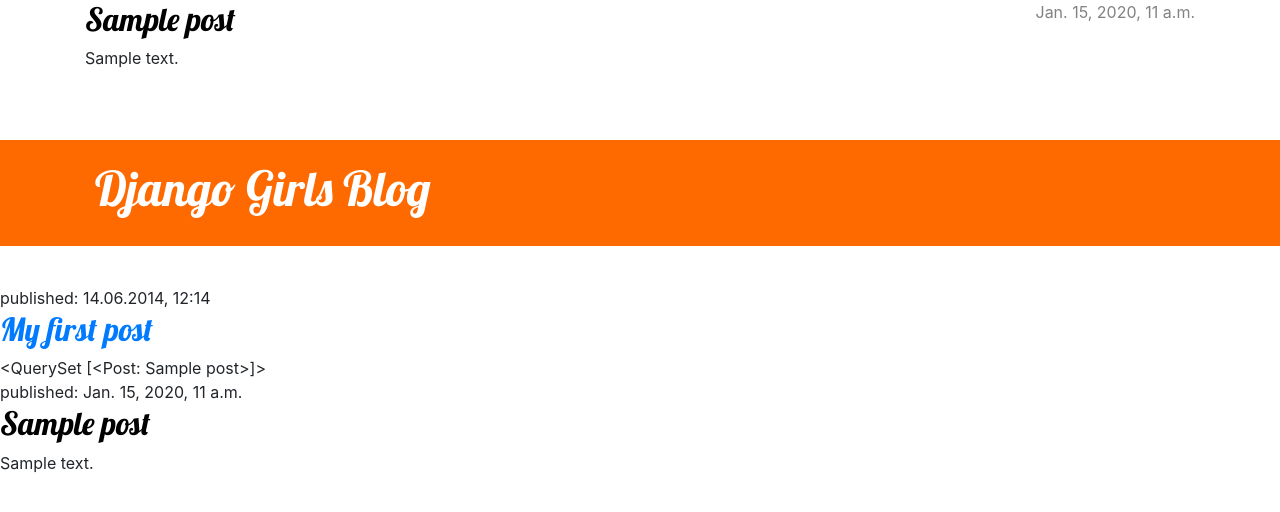
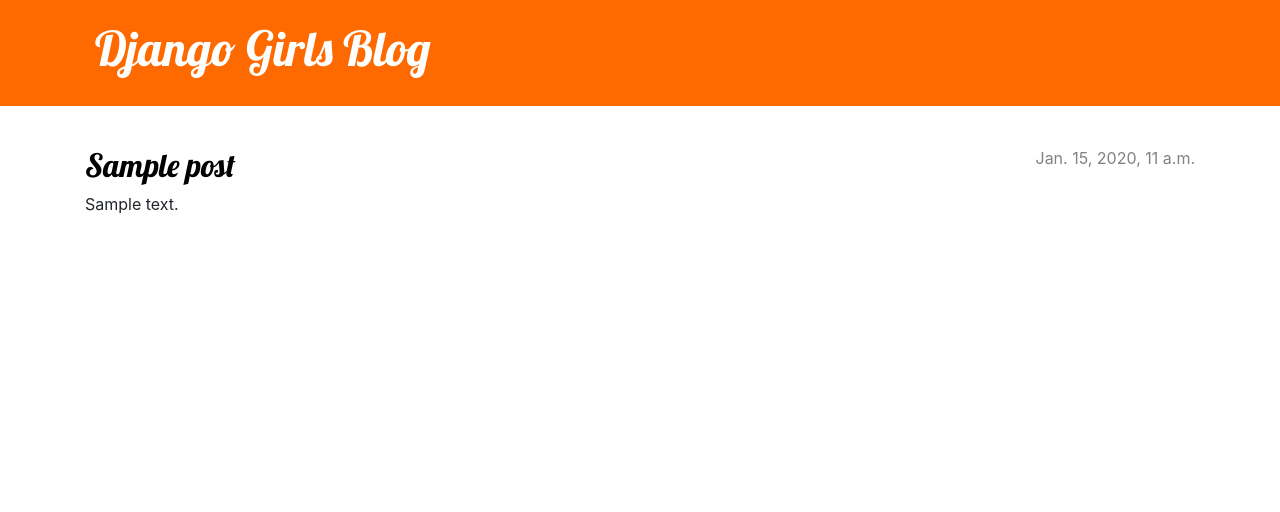
Before and after one commit to dschieferstein/my-first-blog, a Django app: template blog/templates/blog/post_list.html in a window 1280 px wide. Shown: the top 512 px of the page. Run offline with Django 4.2, Linux system fonts and the light colour scheme; the template is opened without the code that fills it: values that come from a table or form of the project are taken from there, others are empty; tables that the repository leaves empty hold one stand-in row (values such as "Sample post").

Commit message:
Fixed Blog Structure

```diff
--- a/blog/templates/blog/post_list.html
+++ b/blog/templates/blog/post_list.html
@@ -8,6 +8,11 @@
         <link href="//fonts.googleapis.com/css?family=Lobster&subset=latin,latin-ext" rel="stylesheet" type="text/css">
     </head>
     <body>
+        <header class="page-header">
+            <div class="container">
+                <h1><a href="/">Django Girls Blog</a></h1>
+            </div>
+        </header>
         <main class="container">
             <div class="row">
                 <div class="col">
@@ -23,21 +28,6 @@
                 </div>
             </div>
         </main>
-        <header class="page-header">
-            <div class="container">
-                <h1><a href="/">Django Girls Blog</a></h1>
-            </div>
-        </header>
 
-        <article>
-            <time>published: 14.06.2014, 12:14</time>
-            <h2><a href="">My first post</a></h2>
-            {{posts}}
-        </article>
-        <article class="post">
-            <time>published: {{ post.published_date }}</time>
-            <h2><a href="">{{ post.title }}</a></h2>
-            <p>{{ post.text|linebreaksbr }}</p>
-        </article>
     </body>
 </html>
```
